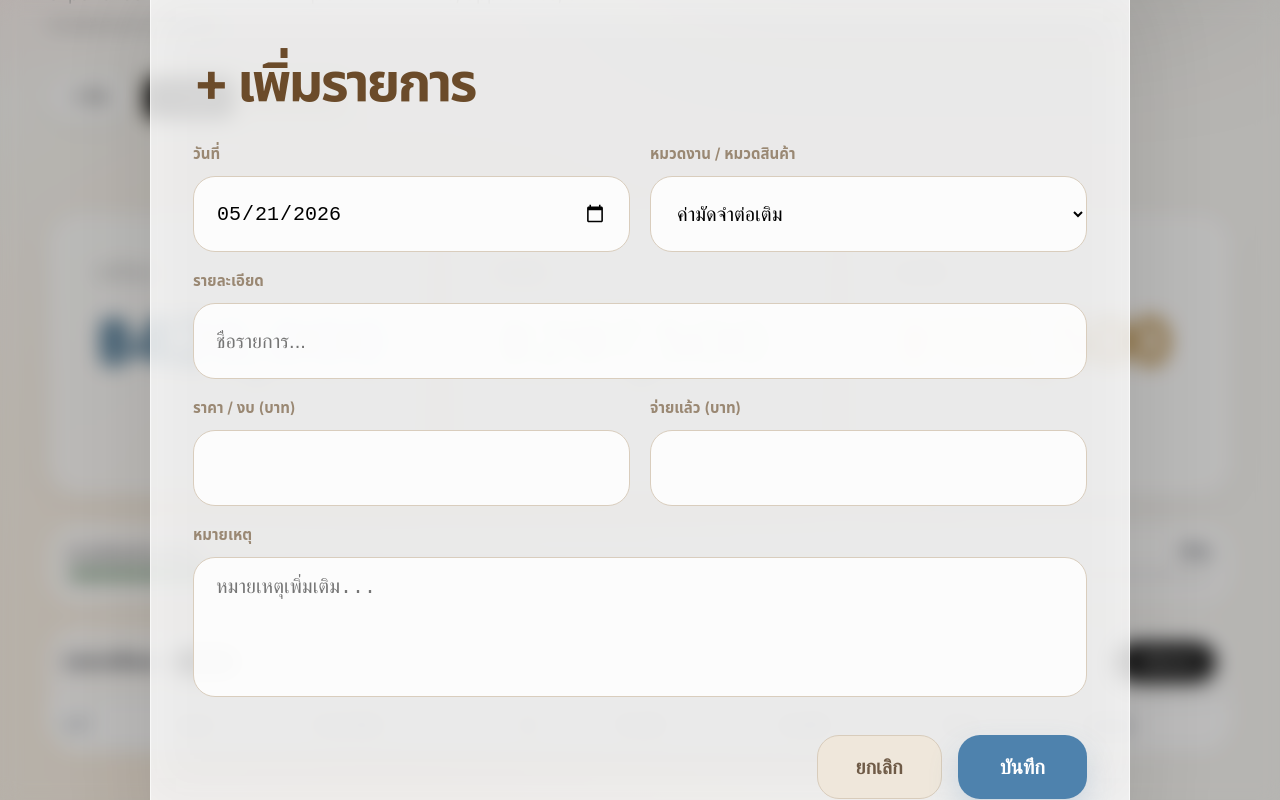
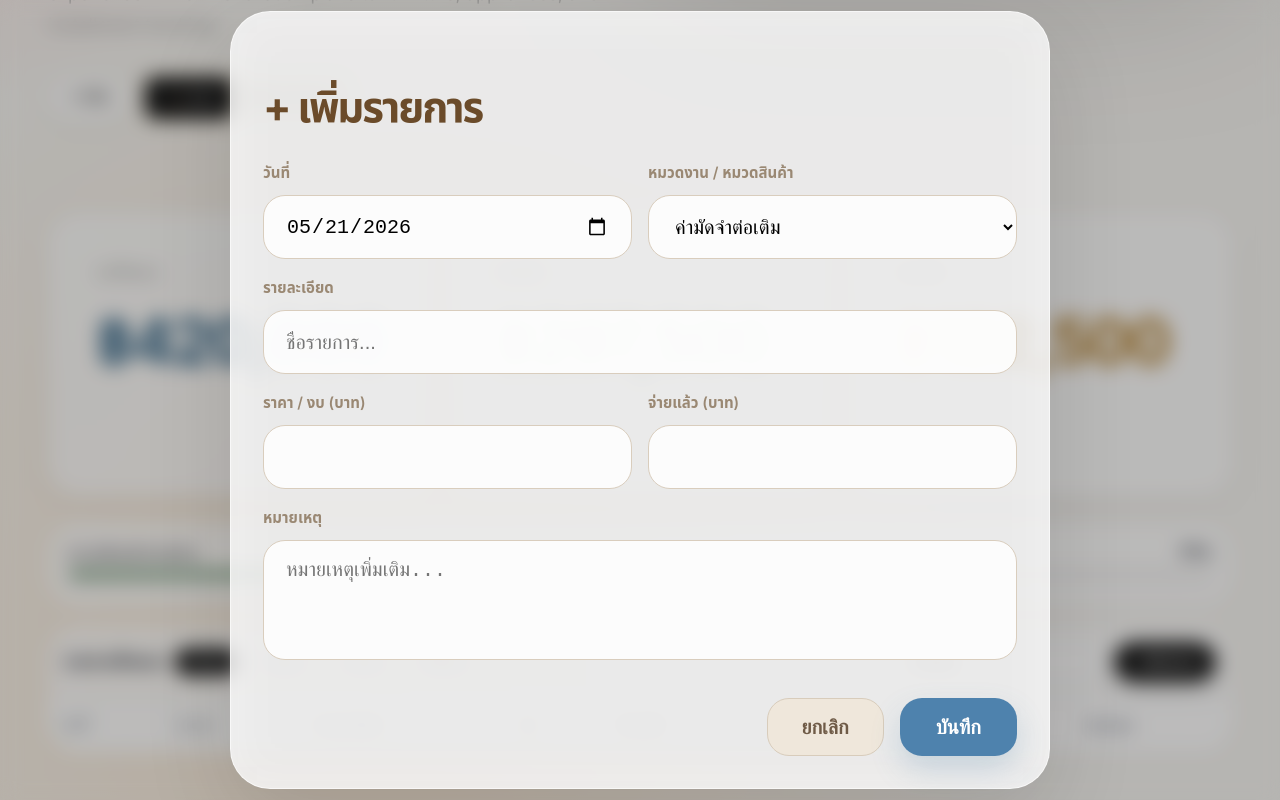
Before and after one commit to mildermine-kwr/am-home-budget, a React (Vite) app: page / in a window 1280 px wide. Both pictures are taken after typing "Sample" into the empty fields and a click on the button "+ เพิ่มรายการ". Shown: the part 710-1510 px from the top of the page. Built offline with nearby package versions, Linux system fonts and the light colour scheme.

Commit message:
Update App.jsx

```diff
--- a/src/App.jsx
+++ b/src/App.jsx
@@ -1065,9 +1065,9 @@ export default function App() {
       }
       style={{
         width: '100%',
-        maxWidth: '980px',
+        maxWidth: '820px',
         borderRadius: '40px',
-        padding: '42px',
+        padding: '32px',
         background:
           'rgba(255,255,255,.82)',
         backdropFilter:
@@ -1080,7 +1080,7 @@ export default function App() {
     >
       <h3
         style={{
-          fontSize: '54px',
+          fontSize: '42px',
           lineHeight: 1,
           fontWeight: 800,
           letterSpacing:
@@ -1097,7 +1097,7 @@ export default function App() {
           display: 'grid',
           gridTemplateColumns:
             '1fr 1fr',
-          gap: '20px',
+          gap: '16px',
           marginBottom: '18px',
         }}
       >
@@ -1171,7 +1171,7 @@ export default function App() {
           display: 'grid',
           gridTemplateColumns:
             '1fr 1fr',
-          gap: '20px',
+          gap: '16px',
           marginBottom: '18px',
         }}
       >
@@ -1228,7 +1228,7 @@ export default function App() {
             }
             style={{
               ...fieldStyle,
-              minHeight: '140px',
+              minHeight: '120px',
               paddingTop: '18px',
               resize: 'none',
             }}
@@ -1251,8 +1251,8 @@ export default function App() {
           }
           className="modal-cancel"
           style={{
-            height: '64px',
-            padding: '0 38px',
+            height: '58px',
+            padding: '0 34px',
             borderRadius: '22px',
             border: '1px solid #D8CCBB',
             background: '#EFE7DB',
@@ -1269,8 +1269,8 @@ export default function App() {
           onClick={addItem}
           className="modal-save"
           style={{
-            height: '64px',
-            padding: '0 42px',
+            height: '58px',
+            padding: '0 36px',
             border: 'none',
             borderRadius: '22px',
             background: '#4E82AD',
@@ -1302,7 +1302,7 @@ const fieldStyle = {
     'rgba(255,255,255,.88)',
   padding: '0 22px',
   fontSize: '20px',
-  height: '76px',
+  height: '64px',
   outline: 'none',
   boxSizing: 'border-box',
 }
```
